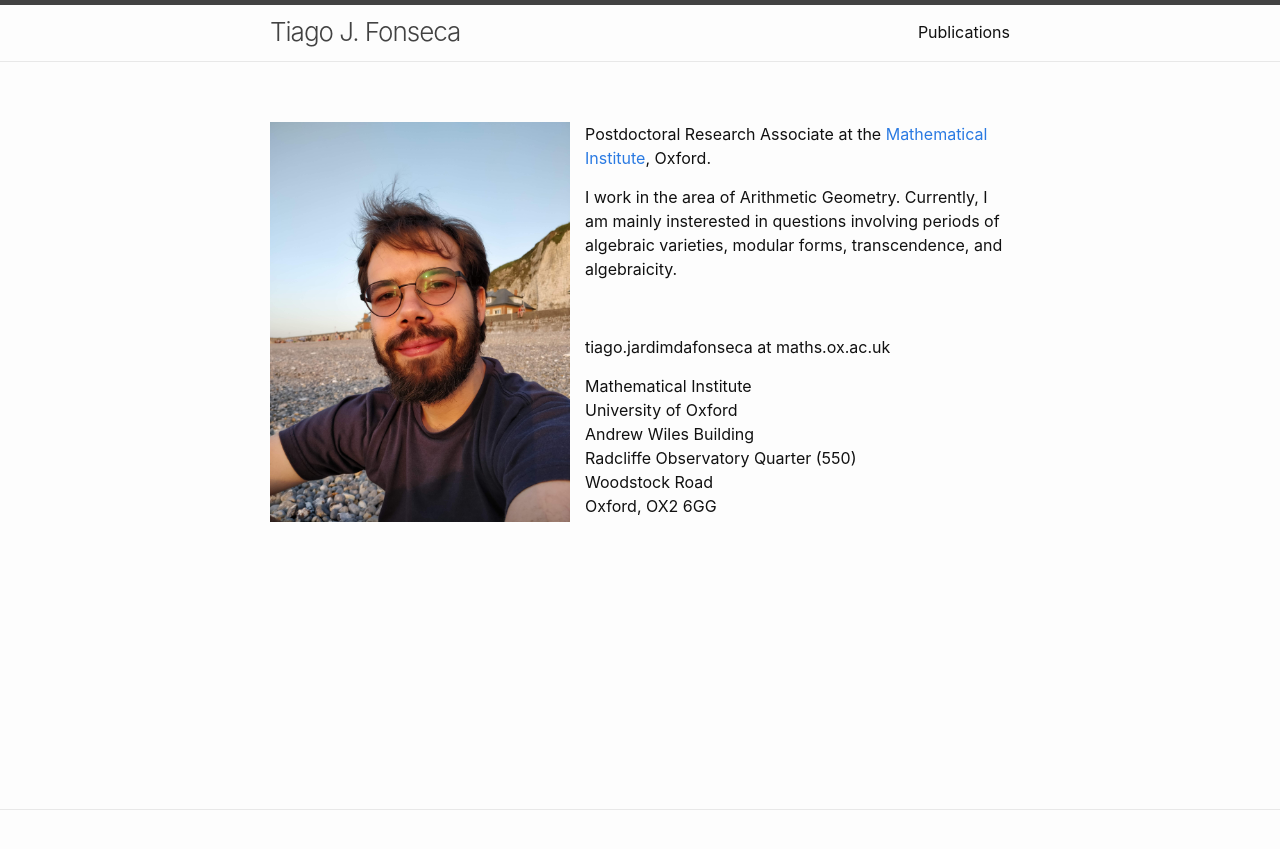
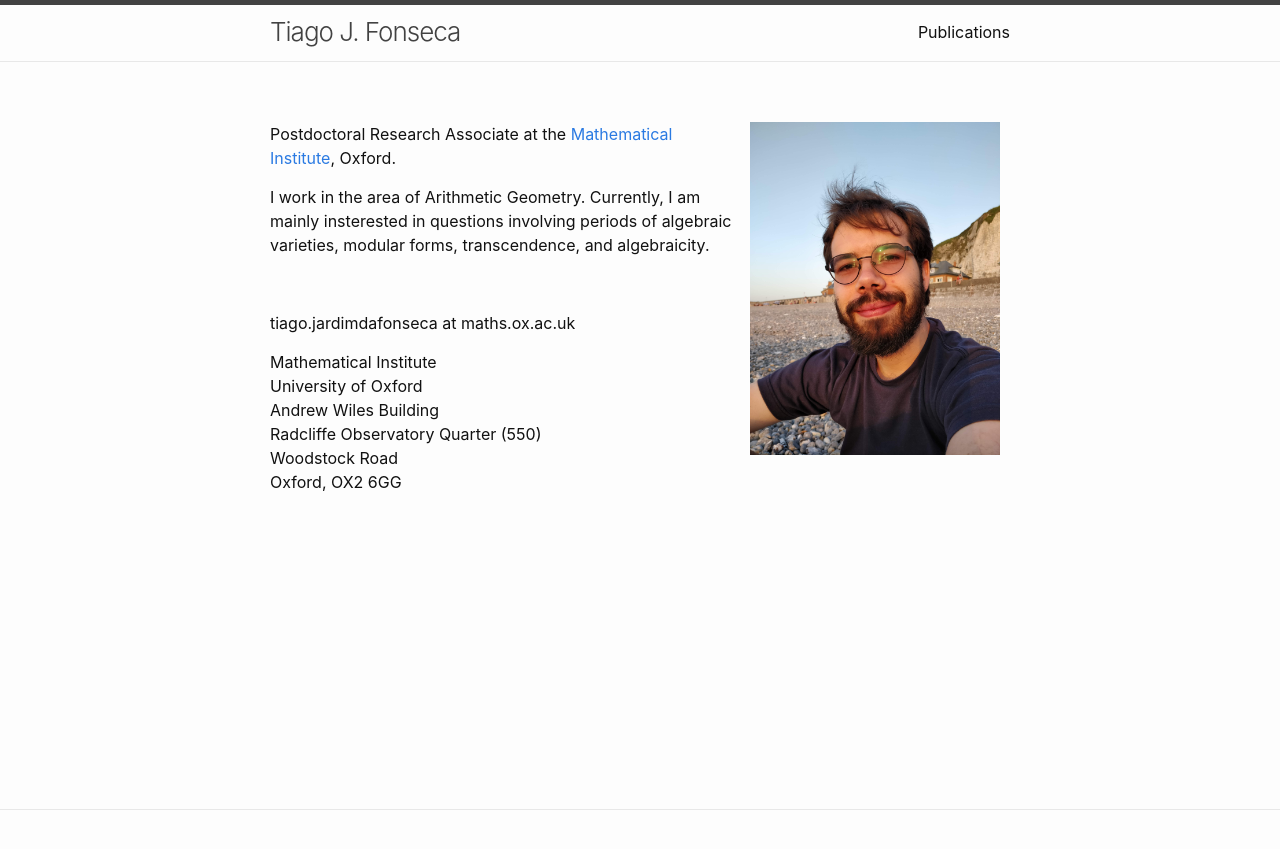
Before and after one commit to tjfonseca/tjfonseca.github.io, a Jekyll site: the page built from index.md, in a window 1280 px wide. Shown: the top 849 px of the page. Built offline with Jekyll 4.4.1, drawn with Linux system fonts in a browser that asks for light colours.

Commit message:
Initial commit

```diff
--- a/assets/css/style.scss
+++ b/assets/css/style.scss
@@ -7,6 +7,6 @@
   "minima/initialize";
 
 #hp  {
-float: left;
- margin: 0 15px 0 0;
+float: right;
+ margin: 0 10px 10px 10px;
 }
--- a/index.md
+++ b/index.md
@@ -8,13 +8,12 @@
 layout: home
 ---
 
-<img src="assets/pictures/dieppe.jpg" width="300" id="hp"/>
+<img src="assets/pictures/dieppe.jpg" width="250" id="hp"/>
 
 
 Postdoctoral Research Associate at the [Mathematical Institute](https://www.maths.ox.ac.uk/), Oxford.
 
 I work in the area of Arithmetic Geometry. Currently, I am mainly insterested in questions involving periods of algebraic varieties, modular forms, transcendence, and algebraicity.
-
 
 <br>
 
```
Also changed, not shown: .#publications.md (added, +1 -0 lines), publications.md (+2 -0 lines).
